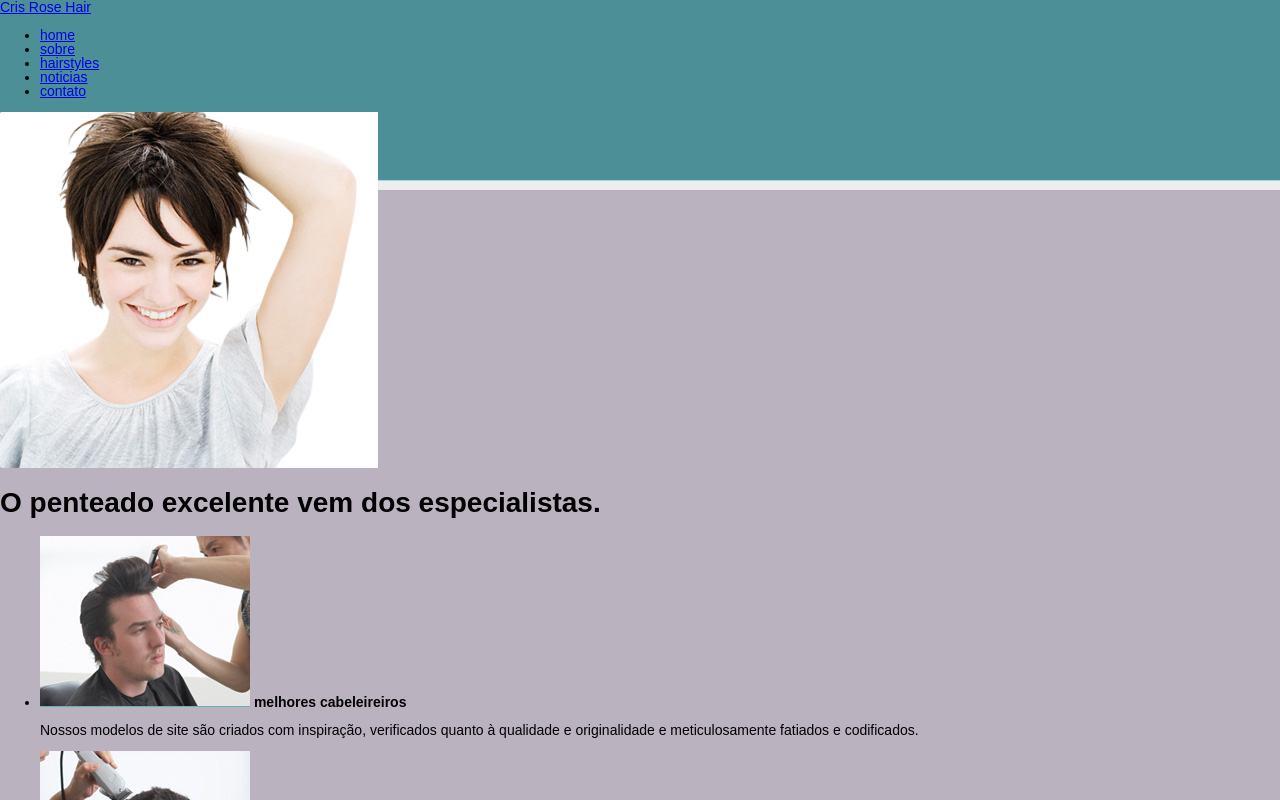
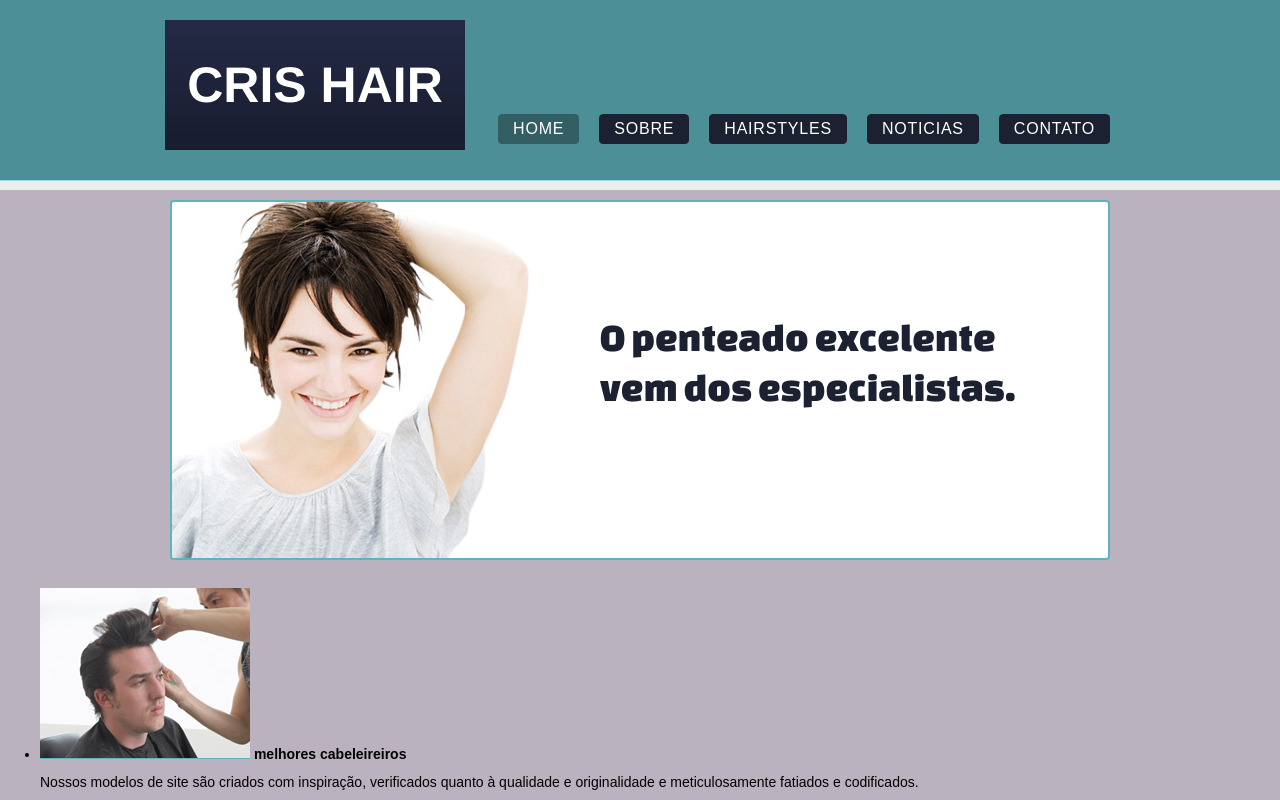
Before and after one commit to jgjefersonluis/html-crisHair, a plain HTML site: page index.html in a window 1280 px wide. Shown: the top 800 px of the page. Drawn offline with Linux system fonts and the light colour scheme.

Commit message:
css - header concluida

```diff
--- a/css/style.css
+++ b/css/style.css
@@ -21,3 +21,98 @@ body {
 	margin: 0;
 	padding: 0;
 }
+#header {
+	margin: 0 auto;
+	padding: 0;
+	width: 960px;
+}
+#header .section {
+	margin: 0;
+	padding: 0;
+	overflow: hidden;
+}
+#header .section .logo {
+	float: left;
+	margin: 0;
+	padding: 20px 0 0 5px;
+	width: 315px;
+}
+#header .section .logo a {
+	background: url(../images/bg-logo.png) repeat-x top left;
+	color: #fff;
+	display: block;
+	font-family: 'Arimo-Bold';
+	font-size: 50px;
+	font-weight: normal;
+	height: 130px;
+	line-height: 130px;
+	margin: 0;
+	padding: 0;
+	text-align:center;
+	text-decoration: none;
+	text-transform: uppercase;
+	width: 300px;
+}
+#header .section ul {
+	display: inline-block;
+	float: right;
+	margin: 0;
+	overflow: hidden;
+	padding: 114px 0 0;
+}
+#header .section ul li {
+	background: url(../images/bg-nav-right.gif) no-repeat top right;
+	display: inline-block;
+	float: left;
+	list-style: none;
+	margin: 0 10px;
+	padding: 0;
+}
+#header .section ul li a {
+	background: url(../images/bg-nav-left.gif) no-repeat top left;
+	color: #fff;
+	display: inline-block;
+	font-size: 16px;
+	height: 30px;
+	letter-spacing: 0.05em;
+	line-height: 30px;
+	margin: 0;
+	padding: 0 15px;
+	text-align: center;
+	text-decoration: none;
+	text-transform: uppercase;
+}
+#header .section ul li a:hover {
+	color: #ccc;
+}
+#header .section ul li.selected {
+	background: url(../images/bg-nav-right-selected.gif) no-repeat top right;
+}
+#header .section ul li.selected a {
+	background: url(../images/bg-nav-left-selected.gif) no-repeat top left;
+}
+
+#header .article {
+	background: #fff;
+	border: 2px solid #5fb3bd;
+	border-radius: 4px;
+	margin: 50px auto 28px;
+	overflow: hidden;
+	padding: 0;
+	width: 936px;
+}
+#header .article img {
+	display: block;
+	float: left;
+	margin: 0 50px 0 0;
+	padding: 0;
+}
+#header .article h1 {
+	color: #1b2130;
+	font-family: 'ChangaOne';
+	font-size: 40px;
+	font-weight: normal;
+	margin: 0;
+	line-height: 50px;
+	padding: 110px 30px 30px;
+}
--- a/index.html
+++ b/index.html
@@ -10,7 +10,7 @@
 	<div id="header">
 		<div class="section">
 			<div class="logo">
-				<a href="index.html">Cris Rose Hair</a>
+				<a href="index.html">Cris Hair</a>
 			</div>
 			<ul>
 				<li class="selected">
@@ -77,7 +77,7 @@
 				<div class="article">
 					<h2>penteado</h2>
 
-					<a href="#">Miguel Matiola</a>
+					<a href="#">Mike José Magiolla</a>
 				</div>
 				<div class="newsletter">
 					<img src="images/skinhead.png" alt="">
```
Also changed, not shown: images/bg-header2.gif (added).
